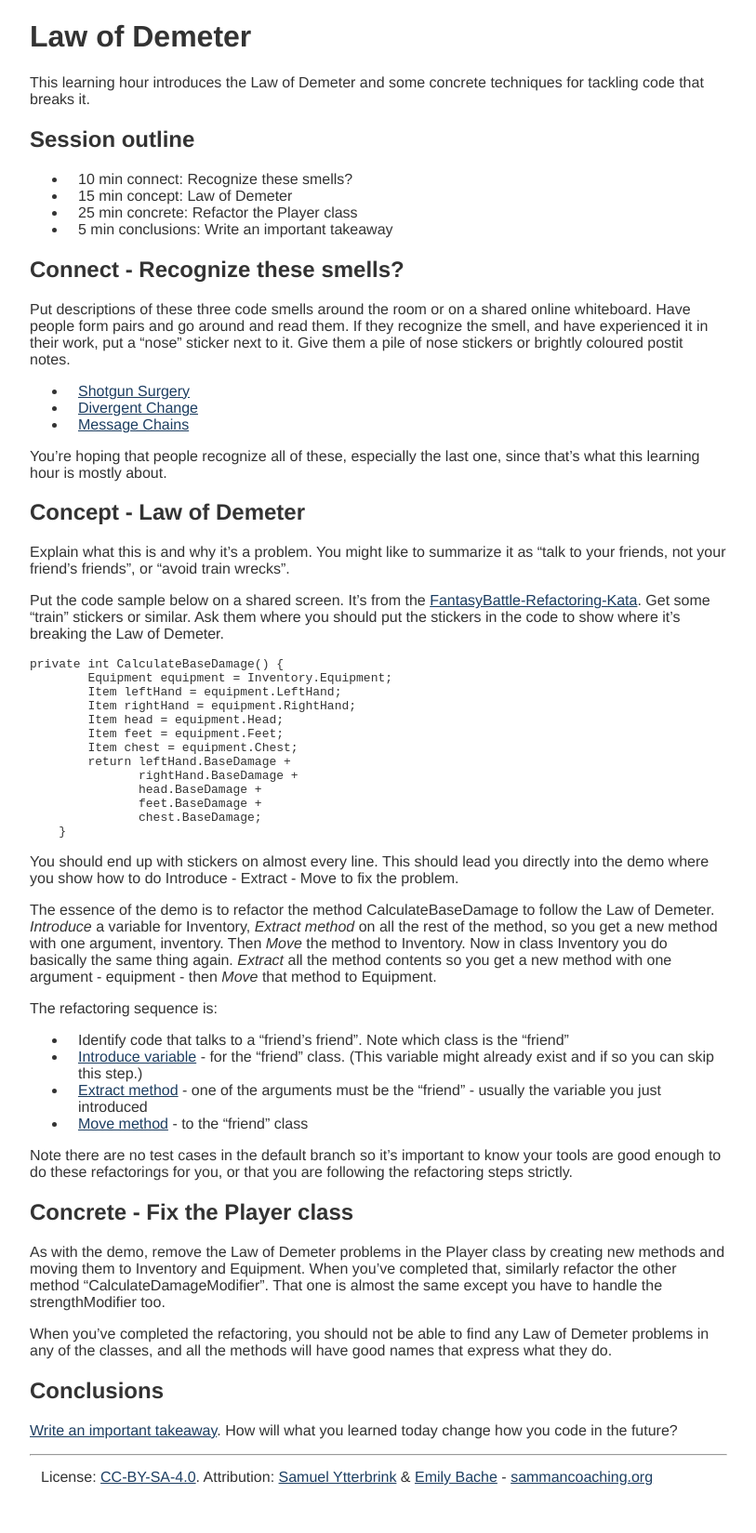
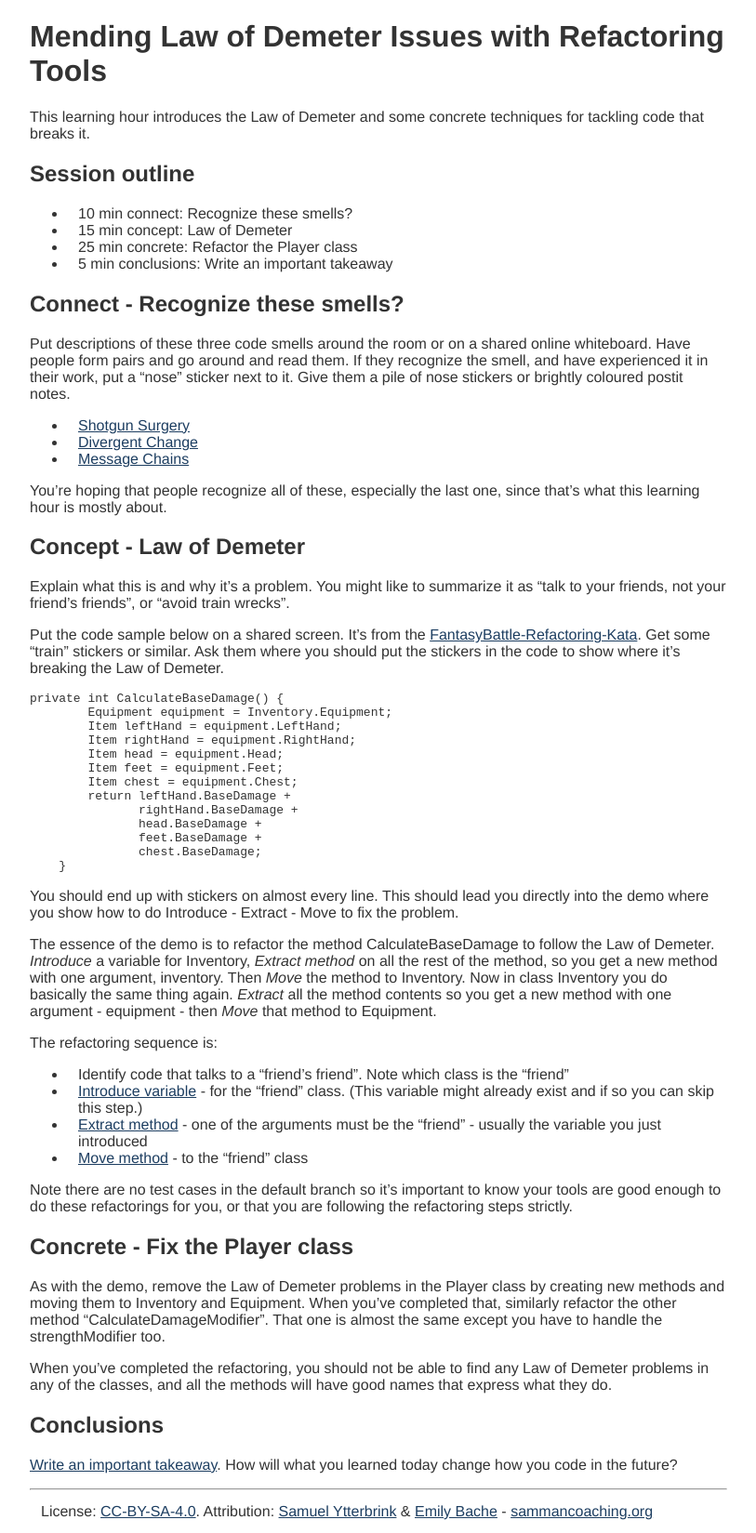
Before and after one commit to sammancoaching/website, a Jekyll site: the page built from _learning_hours/refactoring/law_of_demeter.md, in a window 1280 px wide. Shown: the whole page at 93% size, without its empty margins (233-1046 px from the left). Built offline with Jekyll 4.4.1, drawn with Linux system fonts in a browser that asks for light colours; before the commit the page ends 1612 px from its top, so only the background shows below that.

Commit message:
Update LH title to disambiguate it

```diff
--- a/_learning_hours/refactoring/law_of_demeter.md
+++ b/_learning_hours/refactoring/law_of_demeter.md
@@ -1,6 +1,6 @@
 ---
 theme: refactoring
-title: Law of Demeter
+title: Mending Law of Demeter Issues with Refactoring Tools
 name: law_of_demeter
 kata: fantasy_battle
 difficulty: 3
@@ -9,7 +9,7 @@ via: emilybache
 affiliation: ProAgile
 ---
 
-# Law of Demeter
+# Mending Law of Demeter Issues with Refactoring Tools
 
 This learning hour introduces the Law of Demeter and some concrete techniques for tackling code that breaks it.
 
```
